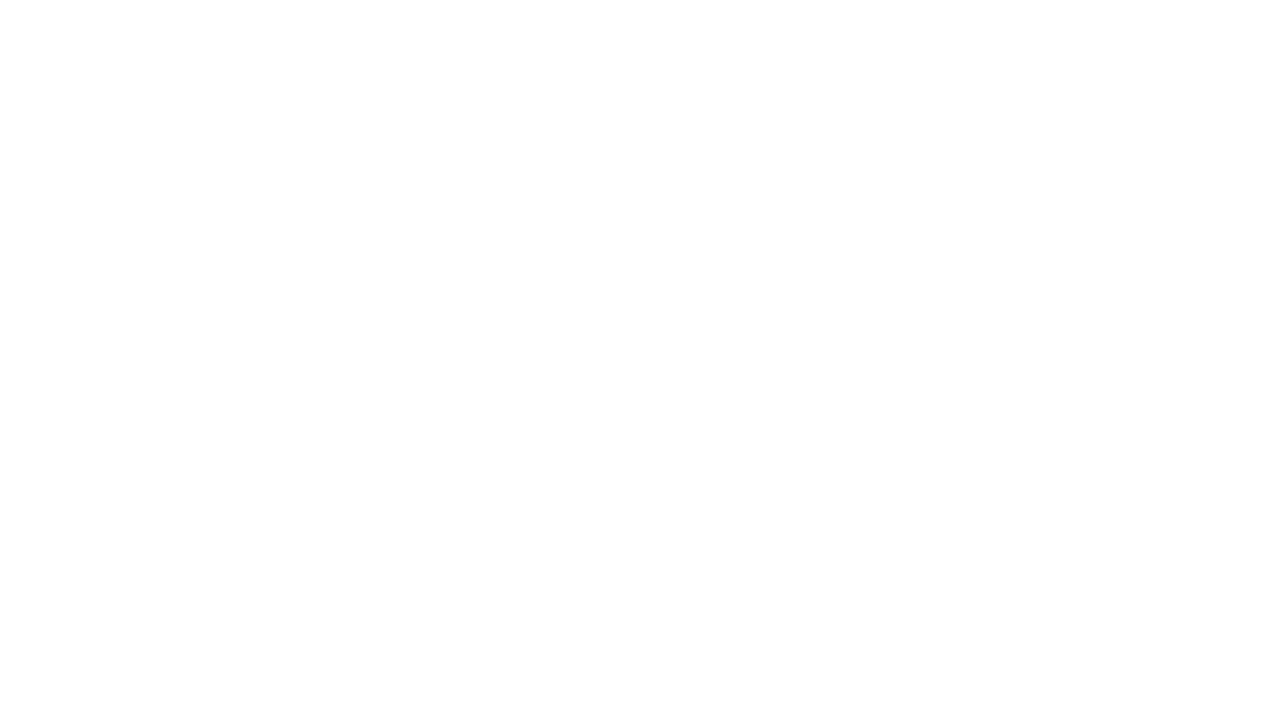
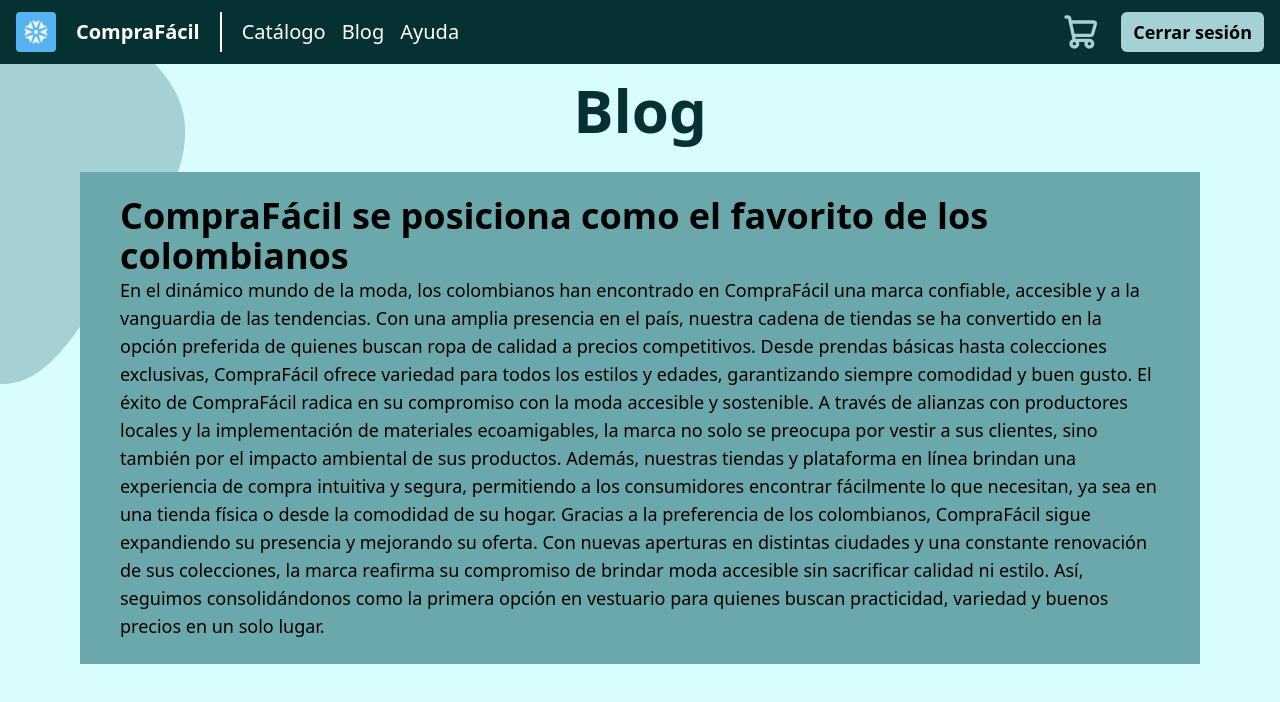
Before and after one commit to Seb0927/CompraFacilAccesible, a React (Vite) app: page /Blog/Post1 in a window 1280 px wide. Before the commit this address had no page. Shown: the top 702 px of the page. Built offline with nearby package versions, Linux system fonts and the light colour scheme.

Commit message:
feat(post1, post2, post3): add posts components - their routing is working correctly

```diff
--- a/src/components/index.jsx
+++ b/src/components/index.jsx
@@ -1,5 +1,6 @@
 import Background from './background'
 import Catalog from './catalog'
 import Blog from './blog'
+import { Post1, Post2, Post3 } from './posts'
 
-export { Background, Blog, Catalog }
+export { Background, Blog, Catalog, Post1, Post2, Post3 }
--- /dev/null
+++ b/src/components/posts/Post1.jsx
@@ -0,0 +1,19 @@
+import React from 'react'
+import posts from '@/utils/posts'
+
+const Post1 = () => {
+
+  const post = posts[0]
+
+  return (
+    <section>
+      <h1 className='text-6xl text-blue-darkest pb-8 text-center font-bold'>Blog</h1>
+      <article className='h-auto w-full px-10 py-6 bg-blue-medium-light'>
+        <h2 className='text-4xl font-bold'>{post.title}</h2>
+        <p className='text-lg'>{post.content}</p>
+      </article>
+    </section>
+  )
+}
+
+export default Post1
--- /dev/null
+++ b/src/components/posts/Post2.jsx
@@ -0,0 +1,19 @@
+import React from 'react'
+import posts from '@/utils/posts'
+
+const Post2 = () => {
+
+  const post = posts[1]
+
+  return (
+    <section>
+      <h1 className='text-6xl text-blue-darkest pb-8 text-center font-bold'>Blog</h1>
+      <article className='h-auto w-full px-10 py-6 bg-blue-medium-light'>
+        <h2 className='text-4xl font-bold'>{post.title}</h2>
+        <p className='text-lg'>{post.content}</p>
+      </article>
+    </section>
+  )
+}
+
+export default Post2
--- /dev/null
+++ b/src/components/posts/Post3.jsx
@@ -0,0 +1,19 @@
+import React from 'react'
+import posts from '@/utils/posts'
+
+const Post3 = () => {
+
+  const post = posts[2]
+
+  return (
+    <section>
+      <h1 className='text-6xl text-blue-darkest pb-8 text-center font-bold'>Blog</h1>
+      <article className='h-auto w-full px-10 py-6 bg-blue-medium-light'>
+        <h2 className='text-4xl font-bold'>{post.title}</h2>
+        <p className='text-lg'>{postcontent}</p>
+      </article>
+    </section>
+  )
+}
+
+export default Post3
--- /dev/null
+++ b/src/components/posts/index.jsx
@@ -0,0 +1,5 @@
+import Post1 from '../posts/Post1.jsx';
+import Post2 from '../posts/Post2.jsx';
+import Post3 from '../posts/Post3.jsx';
+
+export { Post1, Post2, Post3 };
--- a/src/main.jsx
+++ b/src/main.jsx
@@ -4,6 +4,9 @@ import { BrowserRouter, Routes, Route } from "react-router";
 import './index.css'
 import Catalog from './pages/CatalogPage.jsx'
 import Blog from './pages/BlogPage.jsx'
+import Post1 from './pages/Post1Page.jsx'
+import Post2 from './pages/Post2Page.jsx'
+import Post3 from './pages/Post3Page.jsx'
 
 createRoot(document.getElementById('root')).render(
   <StrictMode>
@@ -11,6 +14,9 @@ createRoot(document.getElementById('root')).render(
       <Routes>
         <Route path="/" element={<Catalog />} />
         <Route path="/Blog" element={<Blog />} />
+        <Route path="/Blog/Post1" element={<Post1 />} />
+        <Route path="/Blog/Post2" element={<Post2 />} />
+        <Route path="/Blog/Post3" element={<Post3 />} />
       </Routes>
     </BrowserRouter>
   </StrictMode>,
--- /dev/null
+++ b/src/pages/Post1Page.jsx
@@ -0,0 +1,11 @@
+import { Background, Post1 } from '../components';
+
+const Post1Page = () => {
+  return (
+    <Background>
+      <Post1 />
+    </Background>
+  )
+}
+
+export default Post1Page;
--- /dev/null
+++ b/src/pages/Post2Page.jsx
@@ -0,0 +1,11 @@
+import { Background, Post2 } from '../components';
+
+const Post2Page = () => {
+  return (
+    <Background>
+      <Post2 />
+    </Background>
+  )
+}
+
+export default Post2Page;
--- /dev/null
+++ b/src/pages/Post3Page.jsx
@@ -0,0 +1,11 @@
+import { Background, Post3 } from '../components';
+
+const Post3Page = () => {
+  return (
+    <Background>
+      <Post3 />
+    </Background>
+  )
+}
+
+export default Post3Page;
```
